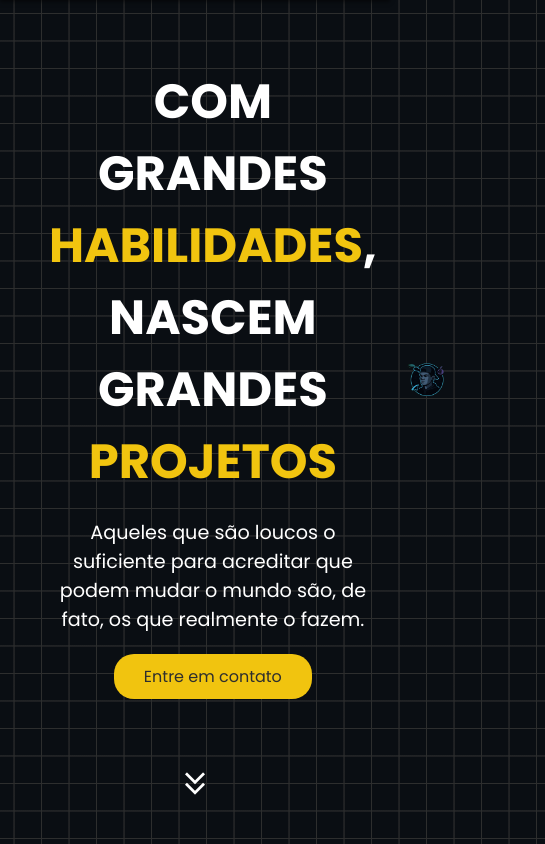
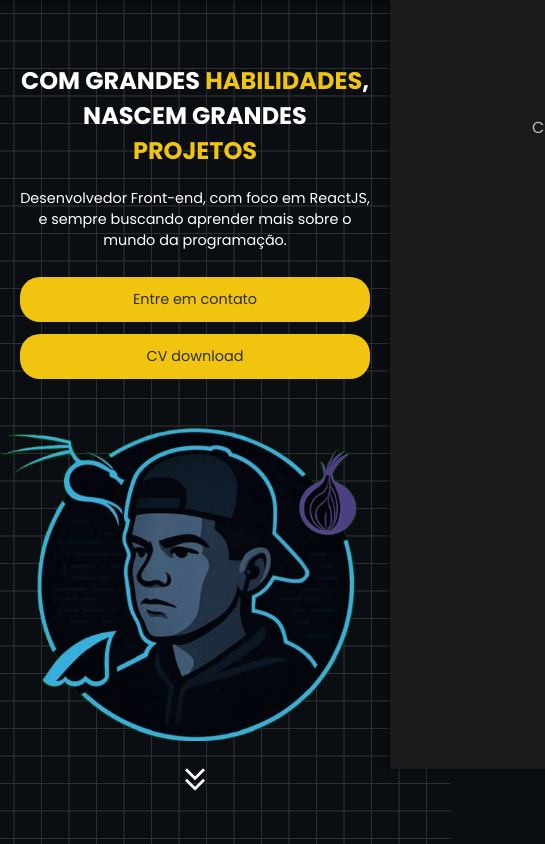
Before and after one commit to TM1lz/Portfolio-, a React (Vite) app: page / in a window 390 px wide. Shown: the top 844 px of the page, 545 px wide, since content can reach past the window. Built offline with nearby package versions, Linux system fonts and the light colour scheme.

Commit message:
NavBar Bugando ainda

```diff
--- a/src/App.jsx
+++ b/src/App.jsx
@@ -1,3 +1,4 @@
+import { useRef, useEffect, useState } from "react";
 import style from "./App.module.css";
 import Home from "./components/Home";
 import Navbar from "./components/NavBar";
@@ -5,20 +6,46 @@ import Projects from "./components/Projects";
 import Certifications from "./test/Certifications";
 import Skills from "./test/Skills";
 
+function App() {
+  // Refs para as seções
+  const homeRef = useRef(null);
+  const projectsRef = useRef(null);
+  const certificationsRef = useRef(null);
+  const skillsRef = useRef(null);
 
-function App() {
+  // Estado para guardar posições/offsets das seções
+  const [sectionPositions, setSectionPositions] = useState({});
+
+  useEffect(() => {
+    // Função que atualiza os offsets das seções
+    function updatePositions() {
+      setSectionPositions({
+        home: homeRef.current?.offsetTop || 0,
+        projects: projectsRef.current?.offsetTop || 0,
+        certifications: certificationsRef.current?.offsetTop || 0,
+        skills: skillsRef.current?.offsetTop || 0,
+      });
+    }
+
+    updatePositions();
+
+    // Atualiza ao redimensionar a janela (responsividade)
+    window.addEventListener("resize", updatePositions);
+
+    return () => window.removeEventListener("resize", updatePositions);
+  }, []);
+
   return (
     <div className={style.containerApp}>
-      {/* Navbar */}
-      <Navbar />
-      {/* Home com logo*/}
-      <Home />
-      {/* Main */}
+      {/* Passa as posições para o Navbar */}
+      <Navbar sectionPositions={sectionPositions} />
+
+      {/* Passa a ref para cada componente */}
+      <Home ref={homeRef} />
       <div className={style.main}>
-        <Projects />
-        {/* Barra de XP do Minecraft */}
-        <Certifications />
-        <Skills />
+        <Projects ref={projectsRef} />
+        <Certifications ref={certificationsRef} />
+        <Skills ref={skillsRef} />
       </div>
       <div className={style.footer}>
         <p>© 2023 Meu Portfólio. Todos os direitos reservados.</p>
--- a/src/components/Home.jsx
+++ b/src/components/Home.jsx
@@ -1,36 +1,33 @@
+import { forwardRef } from "react";
 import style from './Home.module.css';
 import tmilz from "../assets/img/o.png";
 
-function Home() {
+const Home = forwardRef((props, ref) => {
   return (
-        <>
-        <div className={style.container_home}>
+    <div id="home" ref={ref} className={style.container_home}>
       <div className={style.home}>
-
         <div className={style.text}>
           <h1>
             Com grandes <span>habilidades</span>, nascem grandes{" "}
             <span>projetos</span>
           </h1>
           <p>
-                Aqueles que são loucos o suficiente para acreditar que podem mudar o
-                mundo são, de fato, os que realmente o fazem.
+            Desenvolvedor Front-end, com foco em ReactJS, e sempre buscando aprender mais sobre o mundo da programação.
           </p>
           <button className={style.button}>Entre em contato</button>
+          <button className={style.button}>CV download</button>
         </div>
 
         <div className={style.img}>
           <img src={tmilz} alt="Ilustração de desenvolvedor" className={style.imageElement} />
         </div>
-
       </div>
 
       <span className="material-symbols-outlined">
         keyboard_double_arrow_down
       </span>
     </div>
-        </>
   );
-}
+});
 
 export default Home;
--- a/src/components/Home.module.css
+++ b/src/components/Home.module.css
@@ -68,4 +68,67 @@ button {
   cursor: pointer;
   border-radius: 20px;
   transition: background-color 0.3s ease;
+  margin: 12px;
 }
+@keyframes bounce {
+  0%, 100% {
+    transform: translateY(0px);
+  }
+  50% {
+    transform: translateY(10px);
+  }
+}
+
+/* Responsividade */
+@media (max-width: 768px) {
+  .container_home {
+    justify-content: center;
+    flex-direction: column;
+    align-items: center;
+    text-align: center;
+  }
+  .home {
+    flex-direction: column;
+    width: 100%;
+    min-height: auto;
+  }
+  .text {
+    max-width: 100%;
+    margin:20px;
+  }
+  .text h1 {
+    font-size: 2rem;
+  }
+  .text p {
+    font-size: 1rem;
+  }
+  .img {
+    max-width: 60%;
+  }
+  .img img {
+    margin: 0 auto 20px auto;
+    display: block;
+  }
+  button {
+    padding: 10px 20px;
+    font-size: 0.9rem;
+    margin: 8px;
+  }
+}
+
+@media (max-width: 480px) {
+  .text h1 {
+    font-size: 1.5rem;
+  }
+  .text p {
+    font-size: 0.9rem;
+  }
+  .img {
+    max-width: 100%;
+  }
+  button {
+    width: 100%;
+    padding: 12px 0;
+    margin: 6px 0;
+  }
+}
--- a/src/components/Navbar.module.css
+++ b/src/components/Navbar.module.css
@@ -1,4 +1,3 @@
-/* src/components/Navbar.module.css */
 .navbar {
   width: 100%;
   background-color: #191a1a;
@@ -12,6 +11,7 @@
   z-index: 1000;
   transition: transform 0.3s ease;
   box-shadow: 0 2px 4px rgba(0, 0, 0, 0.5);
+  box-sizing: border-box;
 }
 
 .hide {
@@ -24,12 +24,14 @@
   color: #f1c40f;
 }
 
+/* Nav links desktop */
 .navLinks {
   list-style: none;
   display: flex;
   gap: 1.5rem;
 }
 
+/* Links estilo */
 .navLinks li a {
   color: #bbb;
   text-decoration: none;
@@ -40,3 +42,67 @@
 .navLinks li a:hover {
   color: #f1c40f;
 }
+
+/* Hamburger button - escondido desktop */
+.hamburger {
+  display: none;
+  flex-direction: column;
+  justify-content: space-around;
+  width: 28px;
+  height: 21px;
+  background: transparent;
+  border: none;
+  cursor: pointer;
+  padding: 0;
+  z-index: 1100;
+}
+
+/* Hamburger barras */
+.bar {
+  width: 28px;
+  height: 3px;
+  background-color: #f1c40f;
+  border-radius: 2px;
+  transition: all 0.3s ease;
+  transform-origin: 1px;
+}
+
+/* Animar o hamburger aberto */
+.bar1 {
+  transform: rotate(45deg) translate(5px, 5px);
+}
+
+.bar2 {
+  opacity: 0;
+}
+
+.bar3 {
+  transform: rotate(-45deg) translate(5px, -5px);
+}
+
+/* Responsividade mobile */
+@media (max-width: 768px) {
+  .navLinks {
+    position: fixed;
+    top: 60px;
+    right: 0;
+    background-color: #191a1a;
+    height: calc(100vh - 60px);
+    width: 100%;
+    flex-direction: column;
+    gap: 1.5rem;
+    padding: 2rem 1rem;
+    transform: translateX(100%);
+    transition: transform 0.3s ease;
+    box-shadow: -2px 0 8px rgba(0, 0, 0, 0.5);
+    z-index: 1050;
+  }
+
+  .navLinks.open {
+    transform: translateX(0);
+  }
+
+  .hamburger {
+    display: flex;
+  }
+}
--- a/src/components/Projects.jsx
+++ b/src/components/Projects.jsx
@@ -1,4 +1,4 @@
-import React from 'react';
+import React, { forwardRef } from 'react';
 import styles from './Projects.module.css';
 import portfolioImg from '../assets/img/RainhaIMG.png';
 import apiImg from '../assets/img/RainhaIMG.png';
@@ -27,9 +27,10 @@ const projects = [
     demo: 'https://landingpage.vercel.app',
   },
 ];
-export default function Projects() {
+
+const Projects = forwardRef((props, ref) => {
   return (
-    <section className={styles.projectsSection}>
+    <section id="projects" ref={ref} className={styles.projectsSection}>
       <h2 className={styles.title}>Meus Projetos</h2>
       <div className={styles.projectsGrid}>
         {projects.map((project, index) => (
@@ -54,4 +55,7 @@ export default function Projects() {
       </div>
     </section>
   );
-}
+});
+
+
+export default Projects;
--- a/src/index.css
+++ b/src/index.css
@@ -7,6 +7,7 @@ body,
   box-sizing: border-box;
 }
 body {
+  scroll-behavior: smooth;
   align-items: center;
   width: 100%;
   height: 100%;
--- a/src/test/Certifications.jsx
+++ b/src/test/Certifications.jsx
@@ -1,3 +1,4 @@
+import React, { forwardRef } from 'react';
 import styles from './Certifications.module.css';
 import MinecraftXPBar from './MinecraftXPBar';
 
@@ -43,8 +44,8 @@ const certifications = [
     "year": 2023,
     "tags": ["Back-end", "APIs", "Segurança"],
     "porcentagem": 100
-  },{
-
+  },
+  {
     "title": "Angular",
     "platform": "Udemy",
     "year": 2023,
@@ -53,9 +54,9 @@ const certifications = [
   }
 ]
 
-export default function Certifications() {
+const Certifications = forwardRef((props, ref) => {
   return (
-    <div className={styles.certifications}>
+    <div id='certifications' ref={ref} className={styles.certifications}>
       <h2>Cursos e Certificações</h2>
       <div className={styles.cards}>
         {certifications.map((cert, index) => (
@@ -74,4 +75,6 @@ export default function Certifications() {
       </div>
     </div>
   );
-}
+});
+
+export default Certifications;
--- a/src/test/Skills.jsx
+++ b/src/test/Skills.jsx
@@ -1,25 +1,46 @@
+import React, { forwardRef } from "react";
 import style from "./Skills.module.css";
 import { FaReact, FaNodeJs, FaCss3Alt, FaHtml5, FaGithub } from "react-icons/fa";
-import { SiJavascript, SiMongodb, SiExpress, SiCisco , SiMysql} from "react-icons/si";
+import { SiJavascript, SiMongodb, SiExpress, SiCisco, SiMysql } from "react-icons/si";
 
-function Skills() {
+const Skills = forwardRef((props, ref) => {
   return (
-    <section className={style.skillsSection}>
+    <section id="skills" ref={ref} className={style.skillsSection}>
       <h2>🛠️ Ferramentas & Tecnologias</h2>
       <div className={style.skillsGrid}>
-        <div className={style.skill}><FaReact /> <span>React</span></div>
-        <div className={style.skill}><FaNodeJs /> <span>Node.js</span></div>
-        <div className={style.skill}><SiExpress /> <span>Express</span></div>
-        <div className={style.skill}><FaCss3Alt /> <span>CSS Modules</span></div>
-        <div className={style.skill}><SiJavascript /> <span>JavaScript</span></div>
-        <div className={style.skill}><SiMongodb /> <span>MongoDB</span></div>
-        <div className={style.skill}><FaGithub /> <span>GitHub</span></div>
-        <div className={style.skill}><FaHtml5 /> <span>HTML5</span></div>
-        <div className={style.skill}><SiCisco /> <span>Cisco</span></div>
-        <div className={style.skill}><SiMysql /> <span>MySQL</span></div>
+        <div className={style.skill}>
+          <FaReact /> <span>React</span>
+        </div>
+        <div className={style.skill}>
+          <FaNodeJs /> <span>Node.js</span>
+        </div>
+        <div className={style.skill}>
+          <SiExpress /> <span>Express</span>
+        </div>
+        <div className={style.skill}>
+          <FaCss3Alt /> <span>CSS Modules</span>
+        </div>
+        <div className={style.skill}>
+          <SiJavascript /> <span>JavaScript</span>
+        </div>
+        <div className={style.skill}>
+          <SiMongodb /> <span>MongoDB</span>
+        </div>
+        <div className={style.skill}>
+          <FaGithub /> <span>GitHub</span>
+        </div>
+        <div className={style.skill}>
+          <FaHtml5 /> <span>HTML5</span>
+        </div>
+        <div className={style.skill}>
+          <SiCisco /> <span>Cisco</span>
+        </div>
+        <div className={style.skill}>
+          <SiMysql /> <span>MySQL</span>
+        </div>
       </div>
     </section>
   );
-}
+});
 
 export default Skills;
--- a/src/test/Skills.module.css
+++ b/src/test/Skills.module.css
@@ -4,13 +4,16 @@
   background-color: #191a1a;
   color: #f1c40f;
   width: 100%;
+  max-width: 100vw;
   box-sizing: border-box;
-  display: grid;
-  justify-content: center ;
+  display: flex;
+  flex-direction: column;
+  align-items: center;
+  overflow-x: hidden;
 }
 
 .skillsSection h2 {
-  font-size: 2.2rem;
+  font-size: clamp(1.5rem, 5vw, 2.2rem);
   margin-bottom: 2rem;
   color: #f1c40f;
 }
@@ -20,8 +23,10 @@
   grid-template-columns: repeat(auto-fit, minmax(100px, 120px));
   justify-content: center;
   gap: 1.5rem;
+  width: 100%;
+  max-width: 900px;
   padding: 0 1rem;
-  min-width: 700px;
+  box-sizing: border-box;
 }
 
 .skill {
@@ -59,10 +64,6 @@
 
 /* Responsividade extra para dispositivos muito pequenos */
 @media (max-width: 480px) {
-  .skillsSection h2 {
-    font-size: 1.8rem;
-  }
-
   .skillsGrid {
     grid-template-columns: repeat(auto-fit, minmax(80px, 1fr));
     gap: 1rem;
```
Also changed, not shown: src/components/NavBar.jsx (+46 -26 lines). Lines whose indentation alone changed are shown as unchanged.
